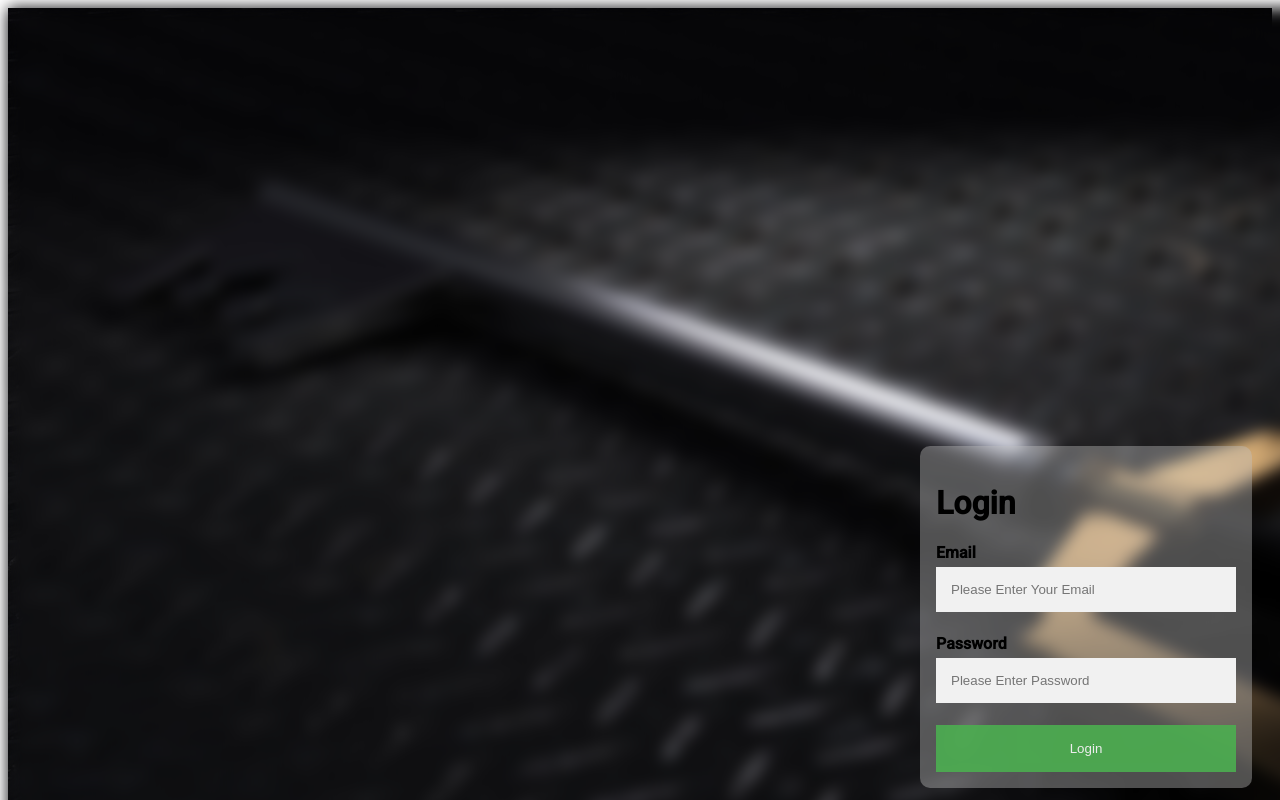
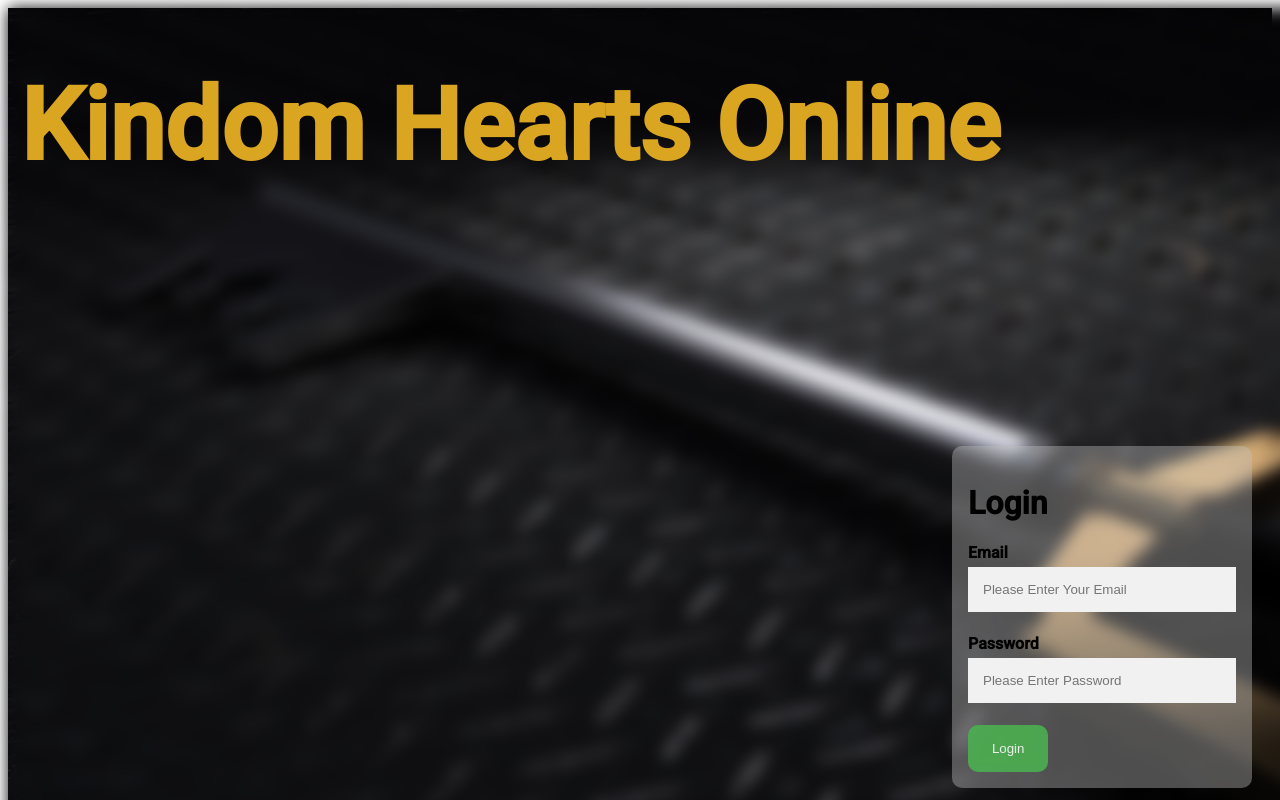
Before and after one commit to normndakbr/normndakbr.github.io, a plain HTML site: page index.html in a window 1280 px wide. Shown: the top 800 px of the page. Drawn offline with Linux system fonts and the light colour scheme.

Commit message:
Title Update

```diff
--- a/index.html
+++ b/index.html
@@ -10,8 +10,11 @@
         </audio>
     </head>
     <body>
+        <div class="title">
+            <h1>Kindom Hearts Online<h1>
+        </div>
         <div class="backgroundimage">
-            <img id="image" src="1.jpg" alt="">
+            <img id="image" src="1.jpg">
             <form action="" class="container">
                 <h1 class="login">Login</h1>
 
@@ -24,30 +27,5 @@
                 <button type="submit" class="btn">Login</button>
             </form>
         </div>
-
-        <!-- <div class="upgroundimage">
-            <img id="backgroundimage" src="1.jpg" alt="Kingdom Key">
-            <form action="/action_page.php" class="container">
-                <h1>Login</h1>
-
-                <label for="email"><b>Email</b></label>
-                <input type="text" placeholder="Enter Email" name="email" required>
-
-                <label for="psw"><b>Password</b></label>
-                <input type="password" placeholder="Enter Password" name="psw" required>
-
-                <button type="submit" class="btn">Login</button>
-            </form>
-        </div> -->
-
-        <!-- <li>
-            <ul><a href="index.html">Home</a></ul>
-            <ul><a href="aboutus.asp">About Us</a></ul>
-            <ul><a href="ourproducts.asp">Our Products</a></ul>
-            <ul><a href="membership.asp">Membership</a></ul>
-            <ul><a href="merchandise">Merchandise</a></ul>
-            <ul><a href="career.asp">Career</a></ul>
-            <ul><a href="contactus.asp">Contact Us</a></ul>
-        </li> -->
     </body>
 </html>
--- a/style.css
+++ b/style.css
@@ -26,10 +26,10 @@ li a:hover {
 body, html {
     height: 100%;
 }
-/*
+
 * {
     box-sizing: border-box;
-} */
+}
 
 .backgroundimage {
     /* The image used */
@@ -44,10 +44,20 @@ body, html {
 
 .backgroundimage #image{
     filter: blur(8px);
+    z-index: -100;
 
 }
 
-/* Add styles to the form container */
+.title h1{
+    left: 20;
+    top: 0;
+    position: absolute;
+    font-family: 'Roboto', sans-serif;
+    font-size: 100px;
+    color: goldenrod;
+    z-index: 50;
+}
+
 .container {
     position: absolute;
     bottom: 0;
@@ -87,8 +97,9 @@ input[type=text]:focus, input[type=password]:focus {
     padding: 16px 20px;
     border: none;
     cursor: pointer;
-    width: 100%;
+    width: 30%;
     opacity: 0.9;
+    border-radius: 10px;
 }
 
 .btn:hover {
```
